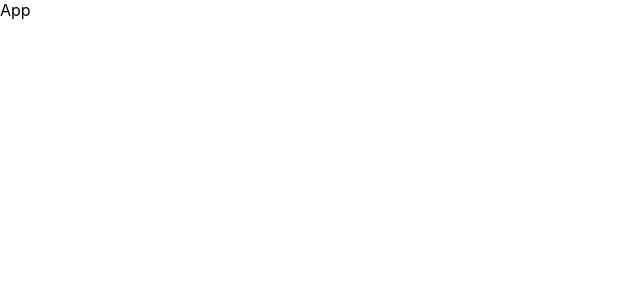
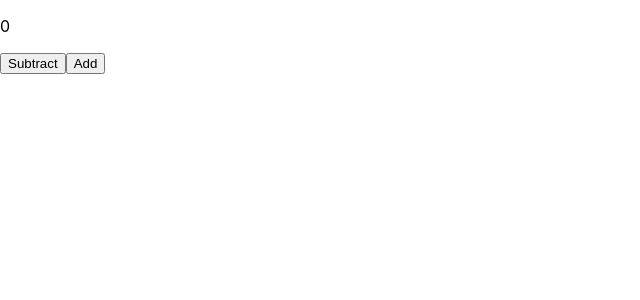
Before and after one commit to Onlify/React-App, a React (Create React App) app in the folder myapp/: page / in a window 1280 px wide. Shown: the top 300 px of the page, without its empty margins (0-640 px from the left). Built offline with nearby package versions, Linux system fonts and the light colour scheme.

Commit message:
Checking in

```diff
--- a/myapp/src/App.js
+++ b/myapp/src/App.js
@@ -1,9 +1,23 @@
-import './App.css';
+import {useState} from "react";
 
-export default function App() {
+const App = () => {
+  const [count, setCount] = useState(0);
+
+  function handleAdd(){
+    setCount("OWWWaaW TOO BAD");
+  }
+  function handleSub(){
+    setCount(count - 1);
+  }
   return (
-    <div>
-      App
+    <div className="App">
+      <div className="box">
+        <p>{count}</p>
+        <button onClick={handleSub} className='sub'>Subtract</button>
+        <button onClick={handleAdd} className='add'>Add</button>
+      </div>
     </div>
   )
 }
+
+export default App
```
